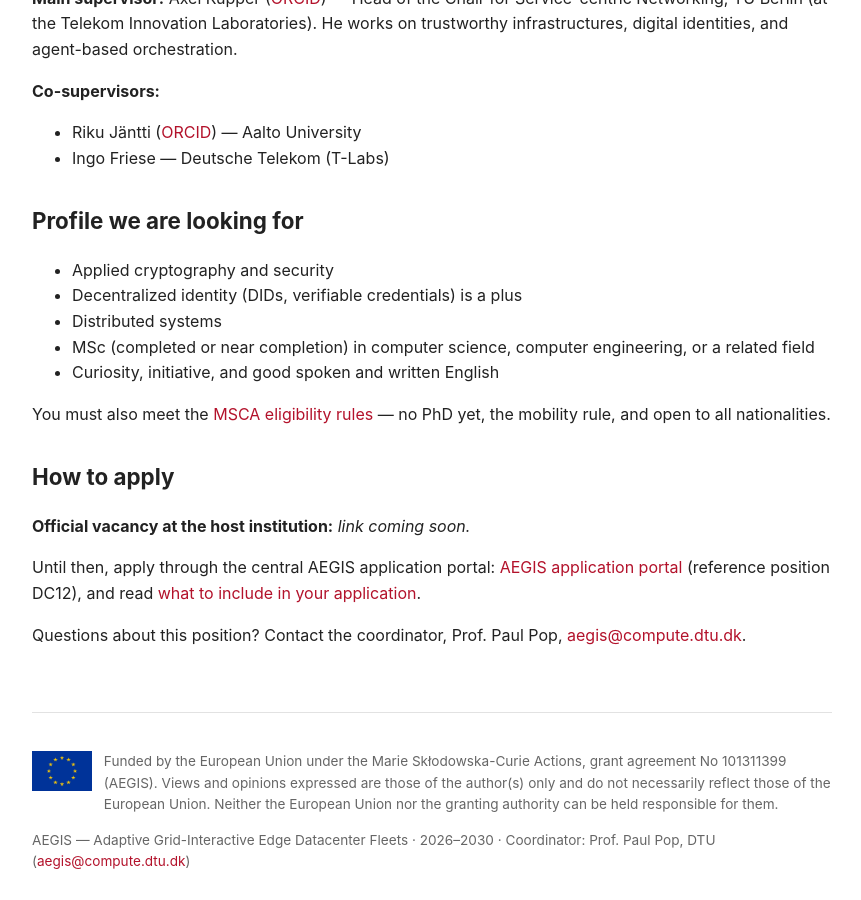
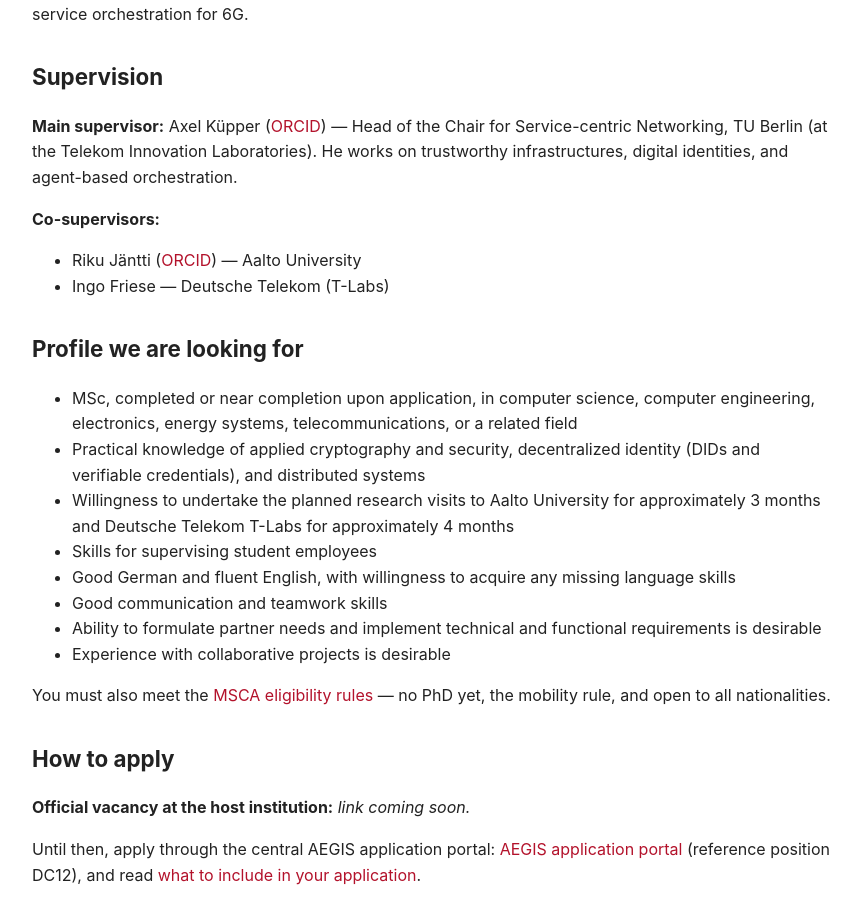
Before and after one commit to aegis-dn/aegis-dn.github.io, a Jekyll site: the page built from positions/dc12.md, in a window 1280 px wide and 900 px high, scrolled down 1404 px. Shown: the whole window, without its empty margins (208-1069 px from the left). Built offline with Jekyll 4.4.1, drawn with Linux system fonts in a browser that asks for light colours; some of the changed text lies outside the part shown.

Commit message:
Update TU Berlin position descriptions

```diff
--- a/positions/dc12.md
+++ b/positions/dc12.md
@@ -15,9 +15,13 @@ You will give agents and workloads verifiable identities, bind their permissions
 
 **What you will work on:**
 
+- Contribute to AEGIS research on agentic verification for trusted autonomous operations.
+- Analyse existing procedures and protocols, and develop and evaluate new concepts and data structures.
 - Build an agent identity model using decentralized identifiers (DIDs) and verifiable credentials.
 - Design authorization that binds actions to safety and energy limits.
 - Prototype proof-of-delivery that creates tamper-evident audit logs.
+- Supervise student employees and student theses within the research project.
+- Pursue a doctorate as part of the position.
 
 **What you will deliver:**
 
@@ -47,11 +51,14 @@ The Chair for Service-centric Networking at TU Berlin, hosted at the Telekom Inn
 
 ## Profile we are looking for
 
-- Applied cryptography and security
-- Decentralized identity (DIDs, verifiable credentials) is a plus
-- Distributed systems
-- MSc (completed or near completion) in computer science, computer engineering, or a related field
-- Curiosity, initiative, and good spoken and written English
+- MSc, completed or near completion upon application, in computer science, computer engineering, electronics, energy systems, telecommunications, or a related field
+- Practical knowledge of applied cryptography and security, decentralized identity (DIDs and verifiable credentials), and distributed systems
+- Willingness to undertake the planned research visits to Aalto University for approximately 3 months and Deutsche Telekom T-Labs for approximately 4 months
+- Skills for supervising student employees
+- Good German and fluent English, with willingness to acquire any missing language skills
+- Good communication and teamwork skills
+- Ability to formulate partner needs and implement technical and functional requirements is desirable
+- Experience with collaborative projects is desirable
 
 You must also meet the [MSCA eligibility rules](/job-requirements/) — no PhD yet, the mobility rule, and open to all nationalities.
 
```
Also changed, not shown: positions/dc08.md (+2 -0 lines).
